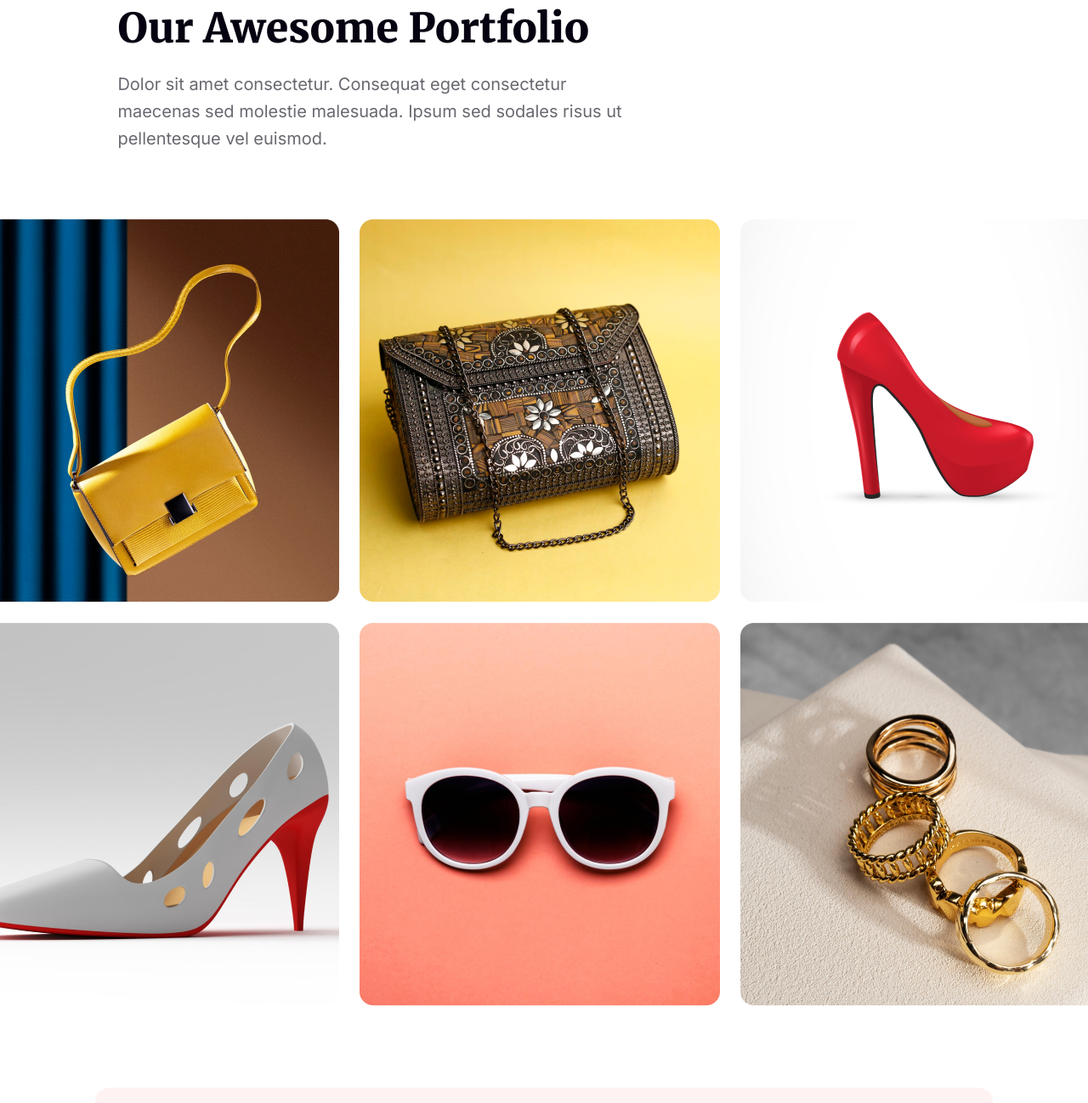
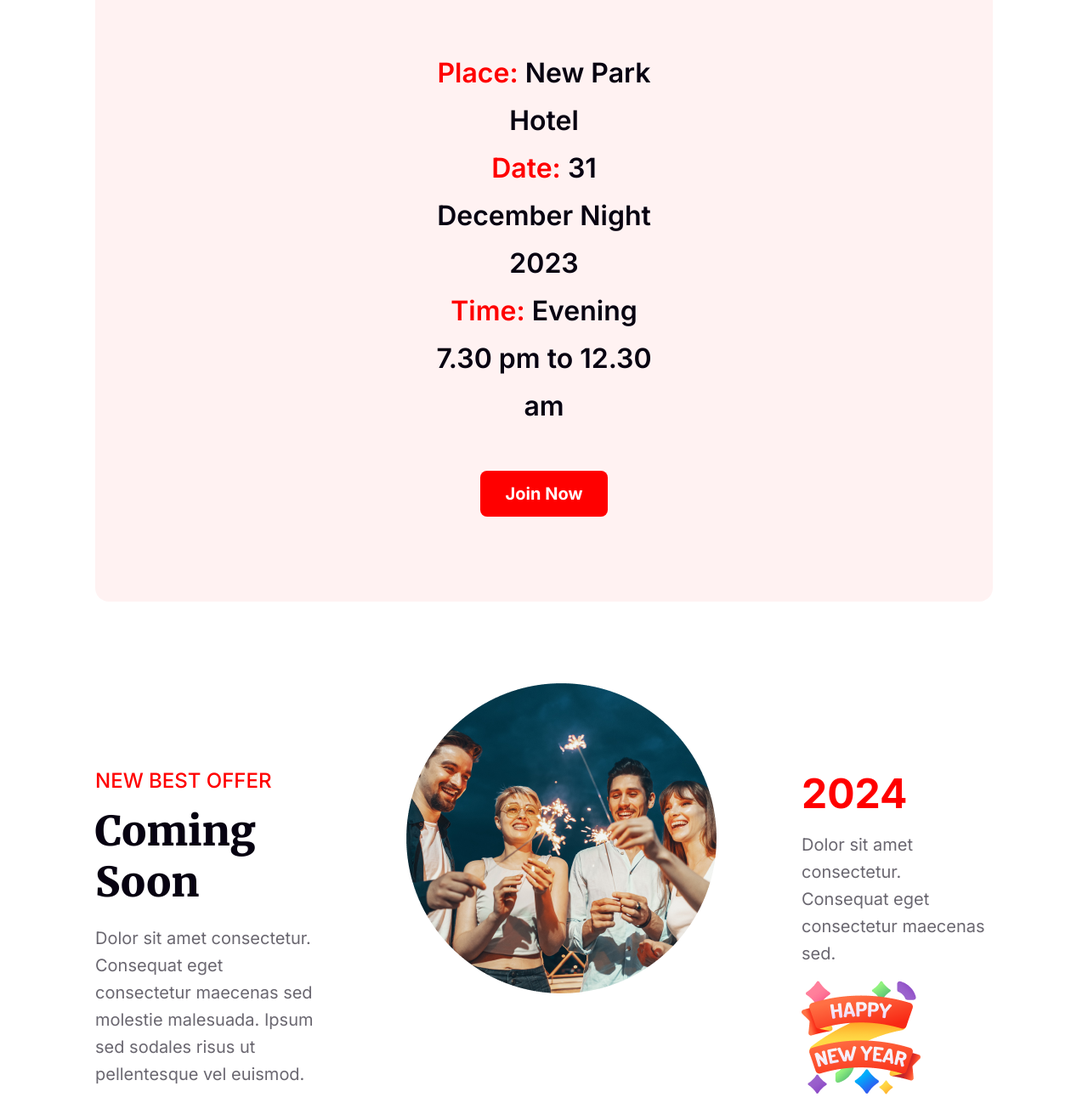
Before and after one commit to Tanmoym047/hero-assignment-1, a plain HTML site: page index.html in a window 1280 px wide. Shown: the part 2414-3712 px from the top of the page at 85% size. Drawn offline with Linux system fonts and the light colour scheme.

Commit message:
offer added

```diff
--- a/index.html
+++ b/index.html
@@ -44,6 +44,37 @@
                 <div class="party-image"><img src="resources/Group 70.png" alt=""></div>
             </div>
         </section>
+
+        <!-- time -->
+        <section id="time">
+            <div>
+                <h3 class="inter"> <span style="color: #F00;">Place:</span> New Park Hotel</h3>
+                <h3 class="inter"><span style="color: #F00;">Date:</span> 31 December Night 2023</h3>
+                <h3 class="inter"><span style="color: #F00;">Time: </span> Evening 7.30 pm to 12.30 am</h3>
+                <button class="inter">Join Now</button>
+            </div>
+        </section>
+
+        <!-- best offer -->
+        <section id="offer">
+            <div class="all-offer">
+                <div class="left">
+                    <h4 class="inter">NEW BEST OFFER</h4>
+                    <h3 class="merri">Coming Soon</h3>
+                    <p class="inter">Dolor sit amet consectetur. Consequat eget consectetur maecenas sed molestie malesuada. Ipsum sed
+                        sodales risus ut pellentesque vel euismod. </p>
+                </div>
+                <div class="middle">
+                    <img src="resources/Ellipse 1.png" alt="">
+                </div>
+                <div class="right">
+                    <h3 class="inter">2024</h3>
+                    <p class="inter">Dolor sit amet consectetur. Consequat eget consectetur maecenas sed.</p>
+                    <img src="resources/Group 96.png" alt="">
+                </div>
+            </div>
+        </section>
+
         <!-- portfolio -->
         <section id="portfolio">
             <div class="portfolio-text">
--- a/styles/style.css
+++ b/styles/style.css
@@ -140,7 +140,98 @@
     padding: 15px 20px;
 }
 
-/* portfolio */
+/* time style */
+#time {
+    margin: 7.5% 8.75%;
+    border-radius: 16px;
+    background: rgba(255, 0, 0, 0.05);
+    background-color: linear-gradient(180deg, rgba(255, 0, 0, 0.10) 0%, rgba(255, 0, 0, 0.00) 100%);
+    text-align: center;
+}
+
+#time div {
+    padding: 100px 385px 100px;
+}
+
+#time h3 {
+    color: #070211;
+    font-size: 32px;
+    font-style: normal;
+    font-weight: 600;
+    line-height: 56px;
+}
+
+
+#time button {
+    margin-top: 48px;
+    padding: 15px 30px;
+    border: 0;
+    color: #FFF;
+    text-align: center;
+    font-size: 20px;
+    font-style: normal;
+    font-weight: 700;
+    line-height: normal;
+    border-radius: 8px;
+    background: #F00;
+}
+
+/* best offer style */
+#offer {
+    margin: 7.5% 8.75%;
+    border-radius: 16px;
+}
+
+.all-offer {
+    display: flex;
+    gap: 100px;
+    justify-content: space-evenly;
+}
+.left{
+    width: 800px;
+}
+
+.left h4 {
+    margin-top: 100px;
+    color: #F00;
+    font-size: 24px;
+    font-style: normal;
+    font-weight: 500;
+    line-height: normal;
+    margin-bottom: 15px;
+}
+
+.left h3 {
+    color: #070211;
+    font-size: 48px;
+    font-style: normal;
+    font-weight: 900;
+    line-height: normal;
+    margin-bottom: 20px;
+}
+
+.left p, .right p {
+    color: rgba(7, 2, 17, 0.60);
+    font-size: 20px;
+    font-style: normal;
+    font-weight: 400;
+    line-height: 32px;
+}
+
+.right p{
+    margin-bottom: 13px;
+}
+
+.right h3 {
+    margin-top: 100px;;
+    color: #F00;
+    font-size: 48px;
+    font-style: normal;
+    font-weight: 700;
+    line-height: normal;
+    margin-bottom: 15px;
+}
+
 #portfolio {
     margin: 7.5% 8.75%;
     border-radius: 16px;
```
